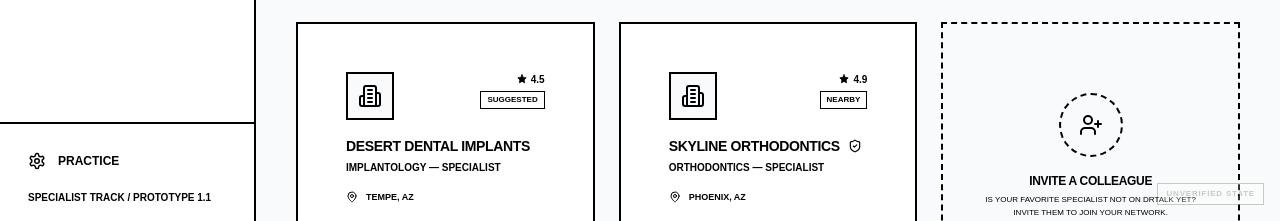
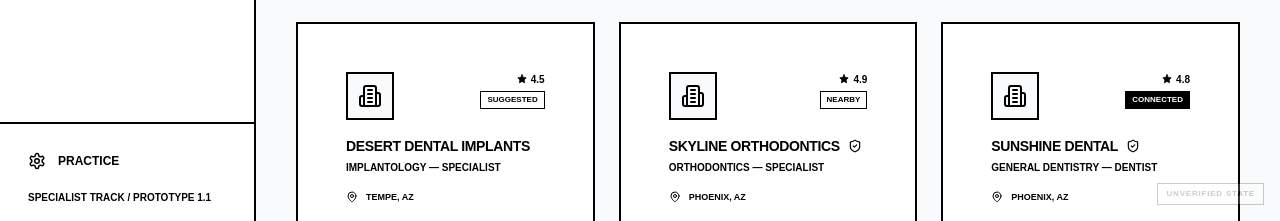
Before and after one commit to anton-g-kulikov/drtalk, a Next.js app: page /network in a window 1280 px wide. Shown: the part 579-800 px from the top of the page. Built offline with nearby package versions, Linux system fonts and the light colour scheme; no server answers; the database is empty.

Commit message:
feat: include dentists in specialist network and add dynamic connect/refer actions

```diff
--- a/src/app/network/page.tsx
+++ b/src/app/network/page.tsx
@@ -26,6 +26,9 @@ const mockNetwork: NetworkPractice[] = [
   { id: '3', name: 'Arizona Periodontics', type: 'Specialist', specialty: 'Periodontics', location: 'Scottsdale, AZ', status: 'Nearby', rating: 4.7, verified: true },
   { id: '4', name: 'Desert Dental Implants', type: 'Specialist', specialty: 'Implantology', location: 'Tempe, AZ', status: 'Suggested', rating: 4.5, verified: false },
   { id: '5', name: 'Skyline Orthodontics', type: 'Specialist', specialty: 'Orthodontics', location: 'Phoenix, AZ', status: 'Nearby', rating: 4.9, verified: true },
+  { id: '6', name: 'Sunshine Dental', type: 'Dentist', specialty: 'General Dentistry', location: 'Phoenix, AZ', status: 'Connected', rating: 4.8, verified: true },
+  { id: '7', name: 'Desert Bloom Dental', type: 'Dentist', specialty: 'General Dentistry', location: 'Scottsdale, AZ', status: 'Nearby', rating: 4.6, verified: true },
+  { id: '8', name: 'Mountain View Family Dental', type: 'Dentist', specialty: 'Cosmetic Dentistry', location: 'Tempe, AZ', status: 'Suggested', rating: 4.4, verified: false },
 ];
 
 export default function NetworkPage() {
@@ -35,8 +38,10 @@ export default function NetworkPage() {
   const filteredNetwork = mockNetwork.filter(p => {
     if (activeTab === 'connected' && p.status !== 'Connected') return false;
     if (activeTab === 'nearby' && p.status !== 'Nearby') return false;
-    return p.name.toLowerCase().includes(searchQuery.toLowerCase()) ||
-           p.specialty.toLowerCase().includes(searchQuery.toLowerCase());
+    const searchStr = searchQuery.toLowerCase();
+    return p.name.toLowerCase().includes(searchStr) ||
+           p.specialty.toLowerCase().includes(searchStr) ||
+           p.type.toLowerCase().includes(searchStr);
   });
 
   return (
@@ -129,7 +134,7 @@ export default function NetworkPage() {
 
                   <div className="p-4 border-t-2 border-black flex gap-2 bg-gray-50/50">
                     <button className="flex-1 wireframe-button bg-black text-white text-[9px] uppercase py-2 flex items-center justify-center gap-2">
-                      Send Referral
+                      {practice.type === 'Dentist' ? 'Connect' : 'Send Referral'}
                     </button>
                     <button className="wireframe-button p-2 hover:bg-white transition-all">
                       <MessageCircle size={14} />
```
